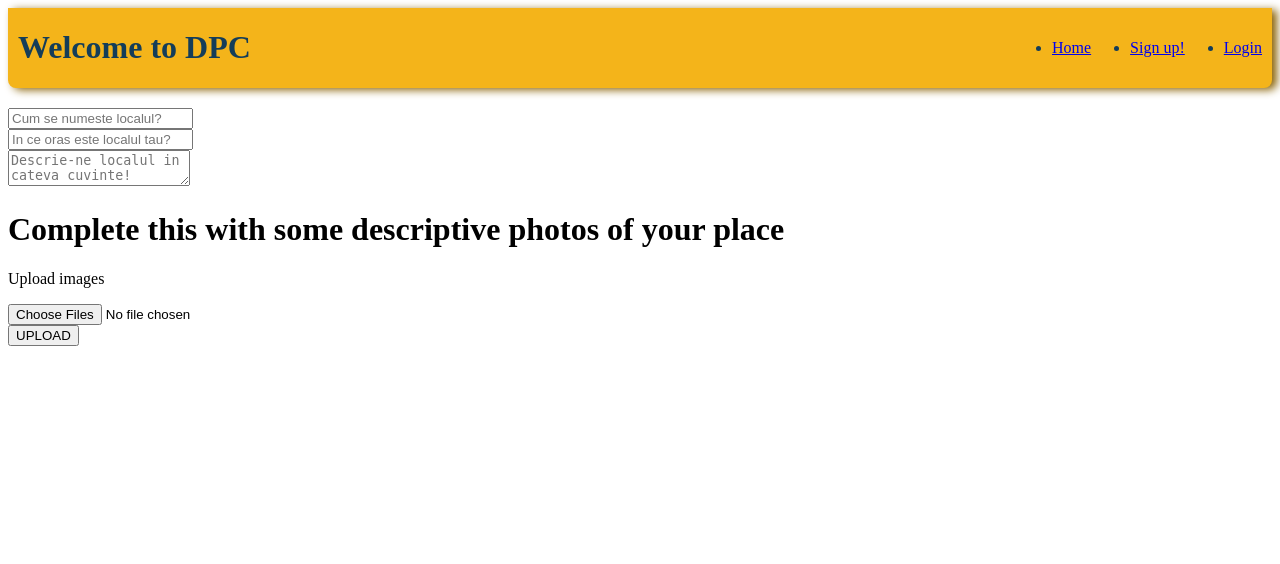
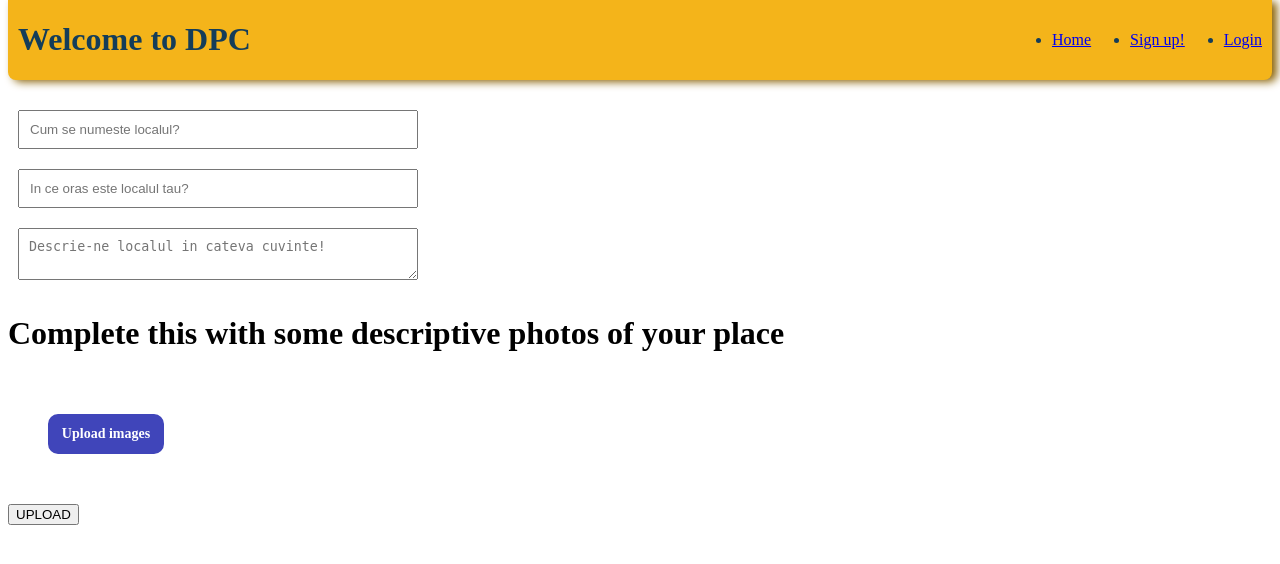
Before and after one commit to Dragosp33/dada, a PHP site: page /send_mail/upload.php in a window 1280 px wide. Shown: the top 564 px of the page. Run offline with PHP 8.4, Linux system fonts and the light colour scheme; data that the repository does not hold is empty; some libraries are stand-ins or nearby versions.

Commit message:
site final - upload test

```diff
--- /dev/null
+++ b/upload.css
@@ -0,0 +1,194 @@
+* {
+    box-sizing: border-box;
+  }
+body { display: flex; flex-direction: column; margin-top: 0;}
+
+  p {
+    margin: 0;
+  }
+
+  .upload__box
+ {
+      padding: 40px;
+    }
+    .upload__inputfile {
+      width: .1px;
+      height: .1px;
+      opacity: 0;
+      overflow: hidden;
+      position: absolute;
+      z-index: -1;
+    }
+
+    .upload__btn {
+      display: inline-block;
+      font-weight: 600;
+      color: #fff;
+      text-align: center;
+      min-width: 116px;
+      padding: 5px;
+      transition: all .3s ease;
+      cursor: pointer;
+      border: 2px solid;
+      background-color: #4045ba;
+      border-color: #4045ba;
+      border-radius: 10px;
+      line-height: 26px;
+      font-size: 14px;
+    }
+      .upload__btn:hover {
+        background-color: unset;
+        color: #4045ba;
+        transition: all .3s ease;
+      }
+
+      .upload__btn-box {
+        margin-bottom: 10px;
+      }
+
+
+
+    .upload__img-wrap {
+        display: flex;
+        flex-wrap: wrap;
+        margin: 0 -10px;
+      }
+
+      .upload__img-box {
+        width: 200px;
+        padding: 0 10px;
+        margin-bottom: 12px;
+      }
+
+      .upload__img_close {
+          width: 24px;
+          height: 24px;
+          border-radius: 50%;
+          background-color: rgba(0, 0, 0, 0.5);
+          position: absolute;
+          top: 10px;
+          right: 10px;
+          text-align: center;
+          line-height: 24px;
+          z-index: 1;
+          cursor: pointer;}
+
+          .upload__img_close:after {
+            content: '\2716';
+            font-size: 14px;
+            color: white;
+          }
+          #local {
+            padding: 10px;
+            width: 400px;
+            margin: 10px;
+          }
+
+
+
+
+  .img-bg {
+    background-repeat: no-repeat;
+    background-position: center;
+    background-size: cover;
+    position: relative;
+    padding-bottom: 100%;
+  }
+
+
+
+
+
+  /*
+  html * {
+    box-sizing: border-box;
+  }
+
+  p {
+    margin: 0;
+  }
+
+  .upload {
+    &__box {
+      padding: 40px;
+    }
+    &__inputfile {
+      width: .1px;
+      height: .1px;
+      opacity: 0;
+      overflow: hidden;
+      position: absolute;
+      z-index: -1;
+    }
+
+    &__btn {
+      display: inline-block;
+      font-weight: 600;
+      color: #fff;
+      text-align: center;
+      min-width: 116px;
+      padding: 5px;
+      transition: all .3s ease;
+      cursor: pointer;
+      border: 2px solid;
+      background-color: #4045ba;
+      border-color: #4045ba;
+      border-radius: 10px;
+      line-height: 26px;
+      font-size: 14px;
+
+      &:hover {
+        background-color: unset;
+        color: #4045ba;
+        transition: all .3s ease;
+      }
+
+      &-box {
+        margin-bottom: 10px;
+      }
+    }
+
+    &__img {
+      &-wrap {
+        display: flex;
+        flex-wrap: wrap;
+        margin: 0 -10px;
+      }
+
+      &-box {
+        width: 200px;
+        padding: 0 10px;
+        margin-bottom: 12px;
+      }
+
+      &-close {
+          width: 24px;
+          height: 24px;
+          border-radius: 50%;
+          background-color: rgba(0, 0, 0, 0.5);
+          position: absolute;
+          top: 10px;
+          right: 10px;
+          text-align: center;
+          line-height: 24px;
+          z-index: 1;
+          cursor: pointer;
+
+          &:after {
+            content: '\2716';
+            font-size: 14px;
+            color: white;
+          }
+        }
+    }
+  }
+
+  .img-bg {
+    background-repeat: no-repeat;
+    background-position: center;
+    background-size: cover;
+    position: relative;
+    padding-bottom: 100%;
+  }
+
+  */
--- a/upload.php
+++ b/upload.php
@@ -208,14 +208,14 @@ if(isset($_POST['submit'])){
 
             if(in_array(strtolower($fileType), $allowTypes)){
               $targetFilePath2 = "uploads/" . md5(rand(0, 200)) . "." .$fileType;
-              $fake = 'htdocs/' . $targetFilePath2;
+
               if(getimagesize($_FILES["files"]["tmp_name"][$key]) !== false){
                 $image = new Imagick($_FILES["files"]["tmp_name"][$key]);
                 $width = $image->getImageWidth();
                 $height = $image->getImageHeight();
                 if($width < 2000 && $height < 2000) {
                   $image->thumbnailImage($width, $height, TRUE);
-                  $image->writeImage($fake);
+                  $image->writeImage($targetFilePath2);
                   $image->destroy();
 
 
@@ -240,7 +240,7 @@ if(isset($_POST['submit'])){
                 mysqli_stmt_bind_param($stmt, "si", $param_name, $param_id);
 
                 // Set parameters
-                $param_name = $fake;
+                $param_name = $targetFilePath2;
 
                 $param_id = $local_id;
 
```
